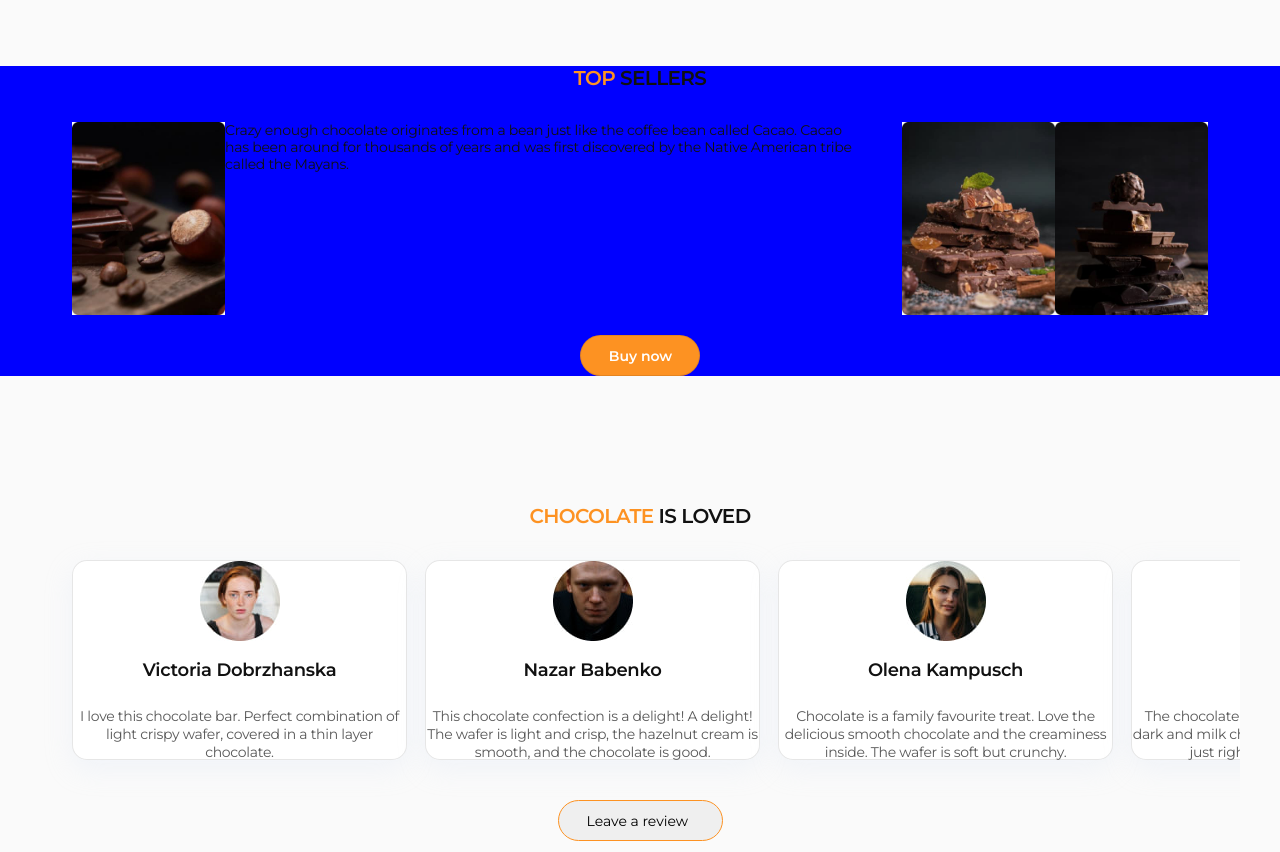
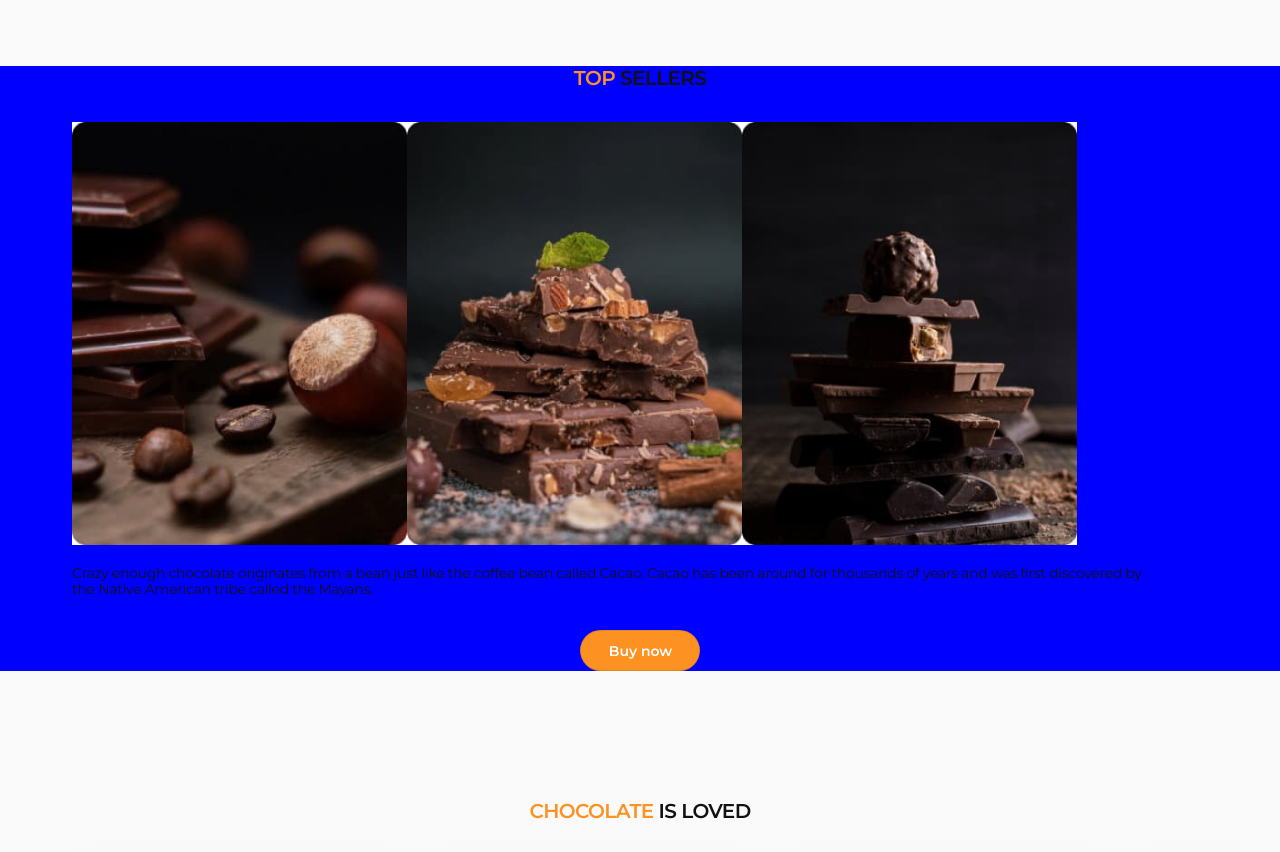
Before and after one commit to GoitStudentsWorks/html_css_88_AnatoliiZhurov, a website built with Vite: page src/index.html in a window 1280 px wide. Shown: the part 3060-3912 px from the top of the page. Built offline with nearby package versions, Linux system fonts and the light colour scheme.

Commit message:
sellers-mob

```diff
--- a/src/partials/sellers.html
+++ b/src/partials/sellers.html
@@ -12,11 +12,6 @@
           width="335"
         />
       </li>
-      <p class="sellers-text">
-        Crazy enough chocolate originates from a bean just like the coffee bean
-        called Cacao. Cacao has been around for thousands of years and was first
-        discovered by the Native American tribe called the Mayans.
-      </p>
       <li class="sellers-list-img">
         <img
           srcset="./img/sellers/sellers-img02@2x.jpg 2x"
@@ -34,6 +29,13 @@
         />
       </li>
     </ul>
+    <div class="">
+      <p class="sellers-text">
+        Crazy enough chocolate originates from a bean just like the coffee bean
+        called Cacao. Cacao has been around for thousands of years and was first
+        discovered by the Native American tribe called the Mayans.
+      </p>
+    </div>
   </div>
   <button class="sellers-btn-text sellers-btn" type="button" data-modal-open>
     Buy now
```
